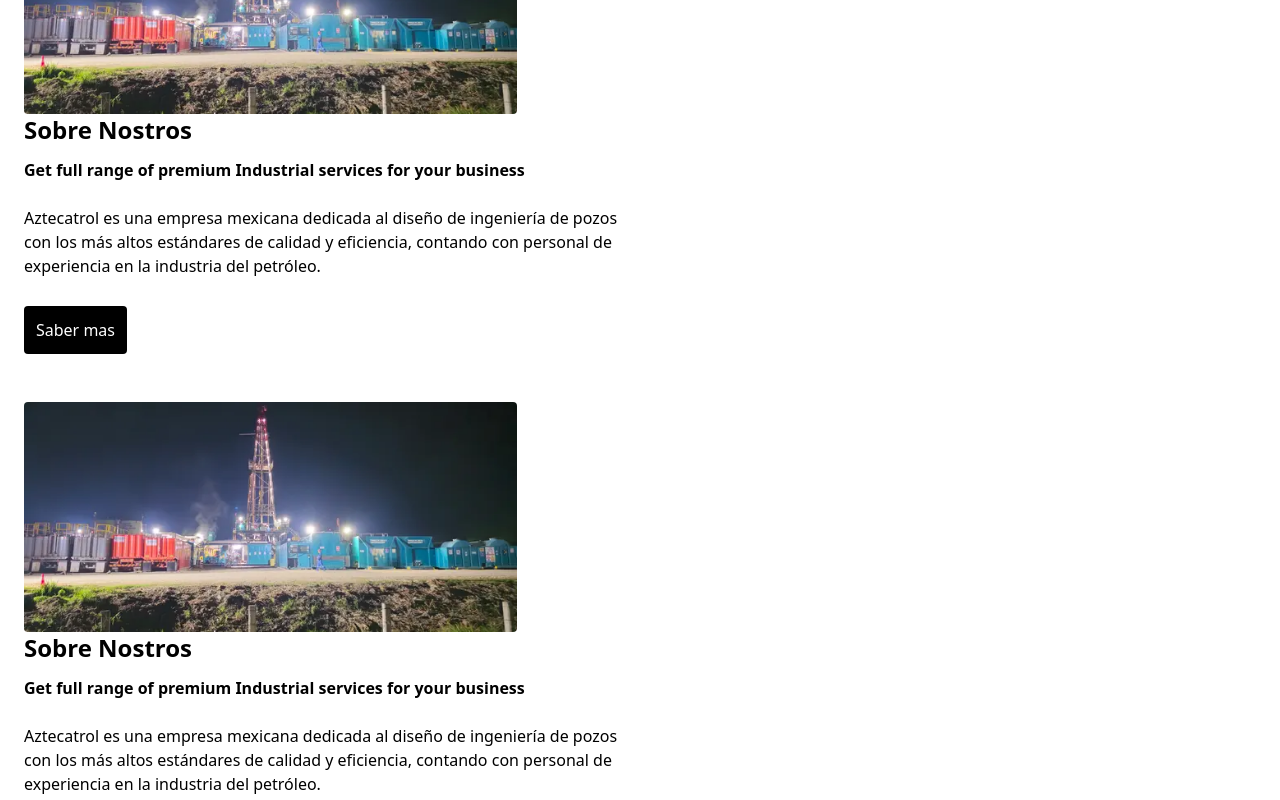
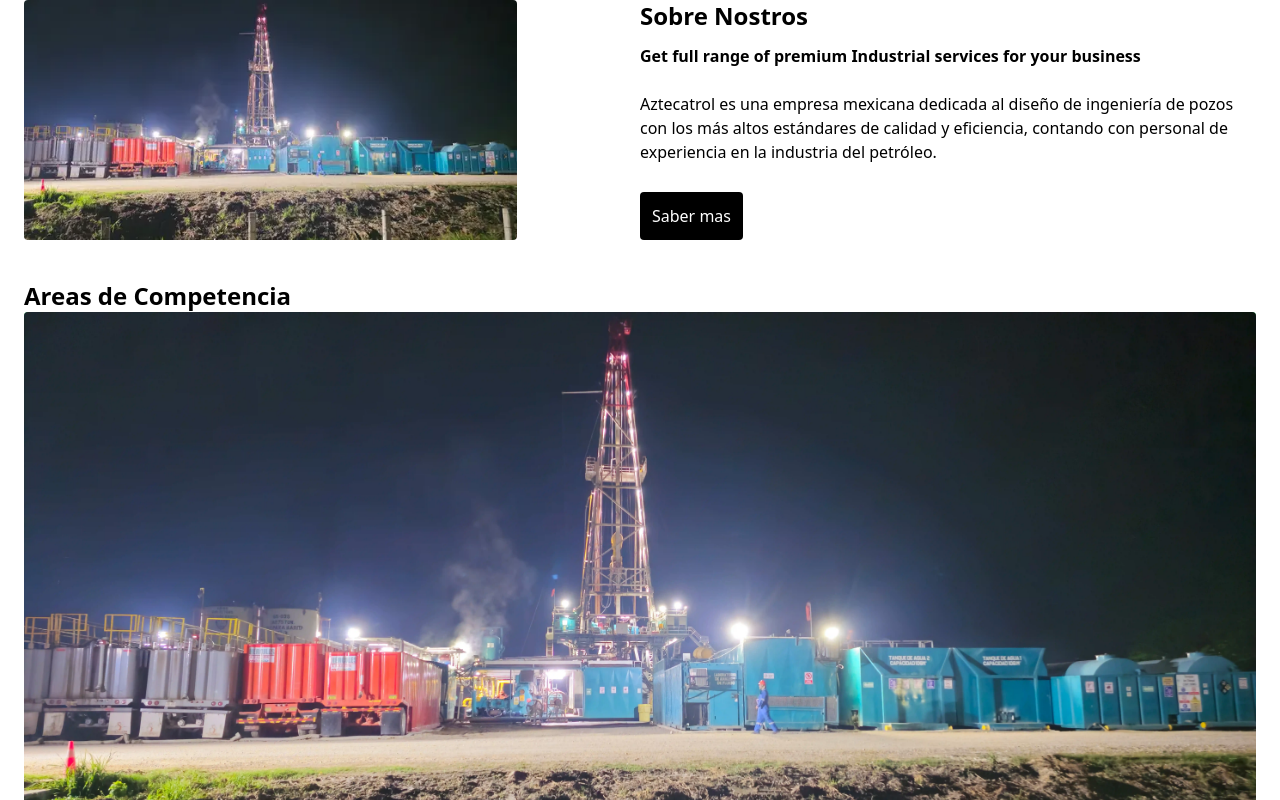
Before and after one commit to DanielRomanVillegas/aztecatrol, a React (Vite) app: page / in a window 1280 px wide. Shown: the part 2000-2800 px from the top of the page. Built offline with nearby package versions, Linux system fonts and the light colour scheme.

Commit message:
Sections Corrections

```diff
--- a/src/components/index.ts
+++ b/src/components/index.ts
@@ -5,6 +5,7 @@ export * from "./header/ComputerNav";
 export * from "./header/Header";
 export * from "./header/MobilNav";
 export * from "./ui/Carousel";
+export * from "./ui/Carouseltem";
 export * from "./ui/Logo";
 export * from "./ui/MenuIcon";
 export * from "./ui/Section";
--- a/src/components/ui/Carousel.tsx
+++ b/src/components/ui/Carousel.tsx
@@ -13,7 +13,10 @@ export const Carousel = () => {
   return (
     <div className="slide-container mb-9">
       <Slider {...settings}>
-        <div className="bg-green-500 rounded-sm p-4 h-60">
+        <div
+          className="bg-green-500 rounded-sm p-4 h-96 w-44"
+          style={{ width: "60%" }}
+        >
           <h3>1</h3>
         </div>
         <div className="bg-green-500 rounded-sm p-4">
--- /dev/null
+++ b/src/components/ui/Carouseltem.tsx
@@ -0,0 +1,9 @@
+import React from "react";
+
+export const Carouseltem = () => {
+  return (
+    <div className="bg-green-400 rounded ">
+      <img src="/plataforma.webp" className="rounded" alt="test" />
+    </div>
+  );
+};
--- a/src/components/ui/Section.tsx
+++ b/src/components/ui/Section.tsx
@@ -6,8 +6,8 @@ export const Section = ({ letf }: Props) => {
   console.log({ letf });
   return (
     <section
-      className={`flex flex-col-reverse md:${
-        !letf ? "flex-row" : "flex-row-reverse"
+      className={`flex flex-col-reverse ${
+        !letf ? "md:flex-row" : "md:flex-row-reverse"
       } md:justify-between w-full py-6 `}
     >
       <div className="md:w-3/6 md:inline-block">
--- a/src/index.css
+++ b/src/index.css
@@ -6,3 +6,7 @@
   font-family: "Sentinel";
   src: url("../public/fonts/fonnts.com-Sentinel-Medium.ttf");
 }
+
+.slick-slide > div {
+  margin: 0 10px;
+}
--- a/src/views/HomeView.tsx
+++ b/src/views/HomeView.tsx
@@ -1,4 +1,4 @@
-import { Carousel } from "../components";
+import { Carousel, Carouseltem } from "../components";
 import { Section } from "../components/ui/Section";
 
 export const HomeView = () => {
@@ -16,7 +16,7 @@ export const HomeView = () => {
       <Section letf />
       <section className="mt-4">
         <h2 className="text-2xl font-bold">Areas de Competencia</h2>
-        <Carousel />
+        <Carouseltem />
       </section>
     </div>
   );
```
